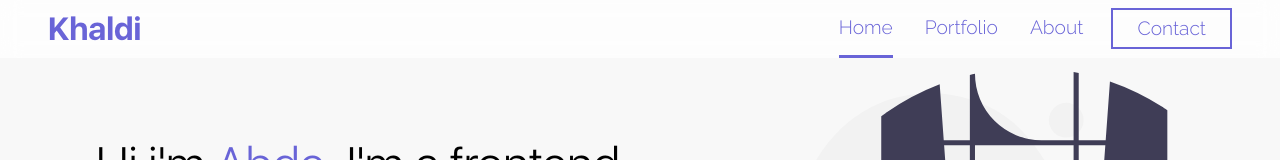
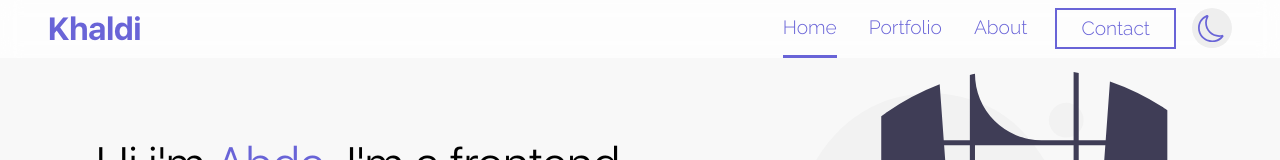
Before and after one commit to devkhaldi/portfolio, a React (Create React App) app: page / in a window 1280 px wide. Shown: the top 160 px of the page. Built offline with nearby package versions, Linux system fonts and the light colour scheme.

Commit message:
toggle theme button

```diff
--- a/src/components/Navbar.css
+++ b/src/components/Navbar.css
@@ -21,7 +21,7 @@ nav {
   height: 3.2rem !important;
   box-shadow: 0 1px 1px rgba(100, 100, 100, 0.03);
 }
-nav svg {
+nav .menu-icon {
   display: none;
   height: 2.2rem;
   width: 2.2rem;
@@ -87,6 +87,23 @@ nav .nav-items .contact .btn,
   font-weight: 300;
   transition: all 0.5s;
 }
+
+nav .toggle-dark-mode {
+  height: 2.5rem;
+  width: 2.5rem;
+  margin-top: 0.4rem;
+  background: #eee;
+  margin-left: 1rem;
+  color: var(--primary-color);
+  border-radius: 50%;
+  display: flex;
+  align-items: center;
+  justify-content: center;
+  cursor: pointer;
+  border: none;
+  box-shadow: none;
+}
+
 /*Side nav*/
 .side-nav-items {
   z-index: 10;
--- a/src/components/Navbar.js
+++ b/src/components/Navbar.js
@@ -3,14 +3,17 @@ import { Link, NavLink } from "react-router-dom"
 import { AiOutlineMenu } from "react-icons/ai"
 import "./Navbar.css"
 import { useState } from "react"
+import { BsMoon, BsSun } from "react-icons/bs"
+import { useEffect } from "react"
 
 const Navbar = () => {
+  const [darkMode, setDarkMode] = useState(false)
   const [open, setopen] = useState(true)
 
   return (
     <React.Fragment>
       <nav className=''>
-        <AiOutlineMenu onClick={() => setopen(!open)} />
+        <AiOutlineMenu className='menu-icon' onClick={() => setopen(!open)} />
         <div className='logo-container'>
           <Link exact to='/'>
             Khaldi
@@ -31,6 +34,13 @@ const Navbar = () => {
               Contact
             </Link>
           </div>
+          <button className='toggle-dark-mode'>
+            {darkMode ? (
+              <BsSun style={{ height: "1.7rem", width: "1.7rem" }} />
+            ) : (
+              <BsMoon style={{ height: "1.7rem", width: "1.7rem" }} />
+            )}
+          </button>
         </div>
       </nav>
       <div className={open ? "side-nav-items" : "side-nav-items open"}>
```
